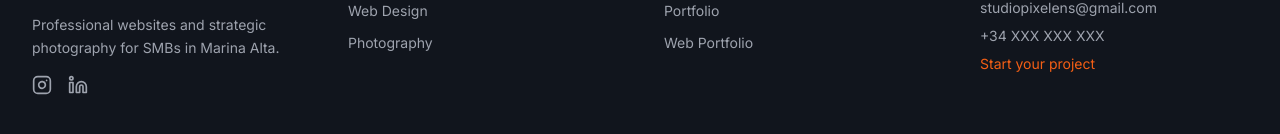
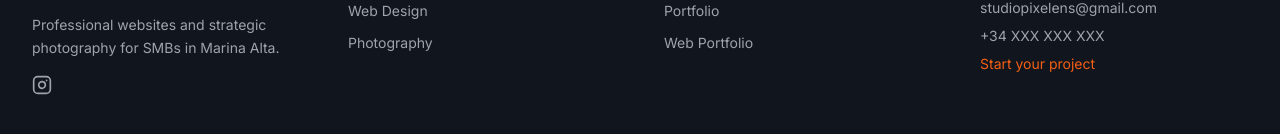
Before and after one commit to miguellouwagie-creator/pixel-lens-craft, a React (Vite) app: page / in a window 1280 px wide. Shown: the part 11842-11976 px from the top of the page. Built offline with nearby package versions, Linux system fonts and the light colour scheme; no server answers.

Commit message:
chore(layout,i18n): apply real Instagram URL and remove LinkedIn

```diff
--- a/src/components/layout/Footer.tsx
+++ b/src/components/layout/Footer.tsx
@@ -1,6 +1,6 @@
 import { Link } from "react-router-dom";
 import { useTranslation } from "react-i18next";
-import { Instagram, Linkedin } from "lucide-react";
+import { Instagram } from "lucide-react";
 
 export function Footer() {
   const { t } = useTranslation();
@@ -31,15 +31,6 @@ export function Footer() {
                 className="text-muted-foreground hover:text-foreground transition-colors"
               >
                 <Instagram className="h-5 w-5" />
-              </a>
-              <a
-                href={t("footer.social.linkedinUrl")}
-                target="_blank"
-                rel="noopener noreferrer"
-                aria-label="LinkedIn"
-                className="text-muted-foreground hover:text-foreground transition-colors"
-              >
-                <Linkedin className="h-5 w-5" />
               </a>
             </div>
           </div>
--- a/src/i18n/locales/en.json
+++ b/src/i18n/locales/en.json
@@ -413,8 +413,7 @@
     },
     "tagline": "Professional websites and strategic photography for SMBs in Marina Alta.",
     "social": {
-      "instagramUrl": "https://instagram.com/studiopixelens",
-      "linkedinUrl": "https://linkedin.com/company/studiopixelens"
+      "instagramUrl": "https://www.instagram.com/studio.pixelens/"
     },
     "col": {
       "services": {
--- a/src/i18n/locales/es.json
+++ b/src/i18n/locales/es.json
@@ -429,8 +429,7 @@
     },
     "tagline": "Páginas web profesionales y fotografía estratégica para PYMEs de la Marina Alta.",
     "social": {
-      "instagramUrl": "https://instagram.com/studiopixelens",
-      "linkedinUrl": "https://linkedin.com/company/studiopixelens"
+      "instagramUrl": "https://www.instagram.com/studio.pixelens/"
     },
     "col": {
       "services": {
```
